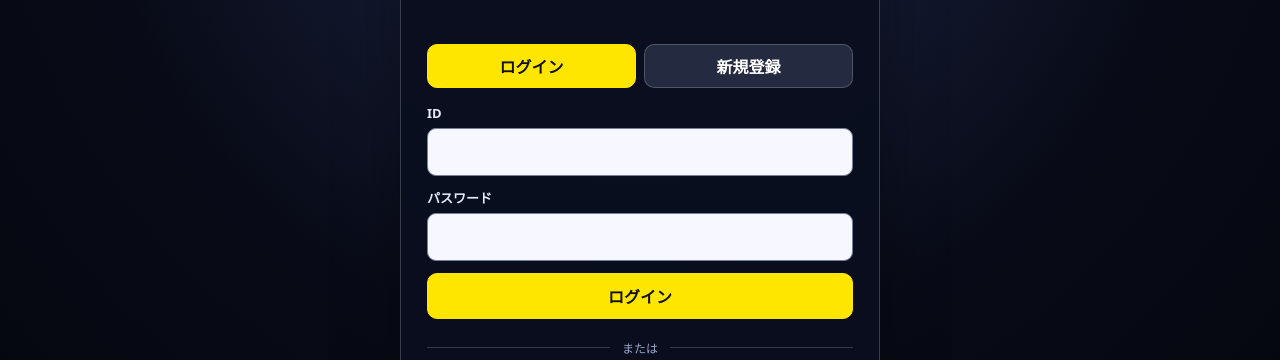
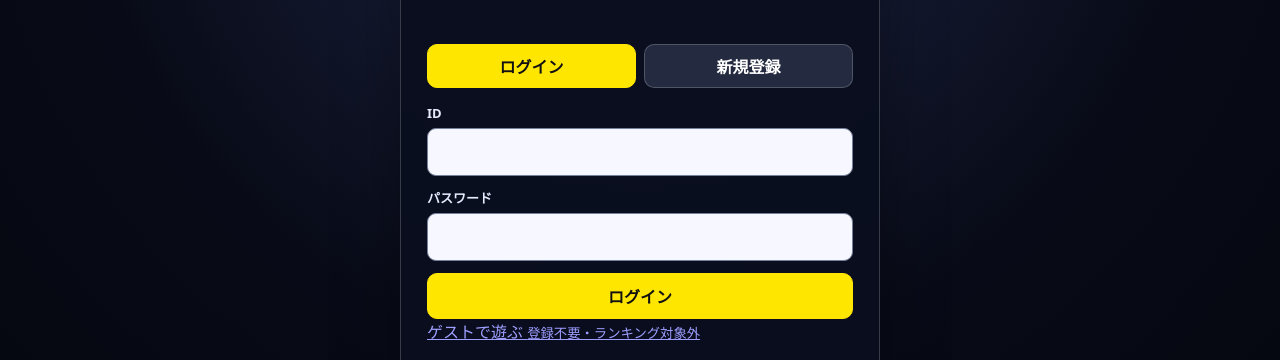
Before and after one commit to pan933/face-shooter-online, a plain HTML site: page 顔面シューティング_GitHubPages版/index.html in a window 1280 px wide. Shown: the part 192-552 px from the top of the page. Drawn offline with Linux system fonts and the light colour scheme.

Commit message:
Add files via upload

```diff
--- a/顔面シューティング_GitHubPages版/index.html
+++ b/顔面シューティング_GitHubPages版/index.html
@@ -47,6 +47,11 @@
         </form>
       </section>
 
+      <a class="guest-button" href="./game.html?guest=1">
+        <span>ゲストで遊ぶ</span>
+        <small>登録不要・ランキング対象外</small>
+      </a>
+
       <div class="divider"><span>または</span></div>
       <button id="xLoginBtn" class="x-button" type="button"><span class="x-logo">𝕏</span> Xでログイン / 新規登録</button>
       <p id="xHelp" class="hint">Xログインを使うには、FirebaseとX Developerの設定が必要です。</p>
```
Also changed, not shown: 顔面シューティング_GitHubPages版/login.html (+5 -0 lines).
